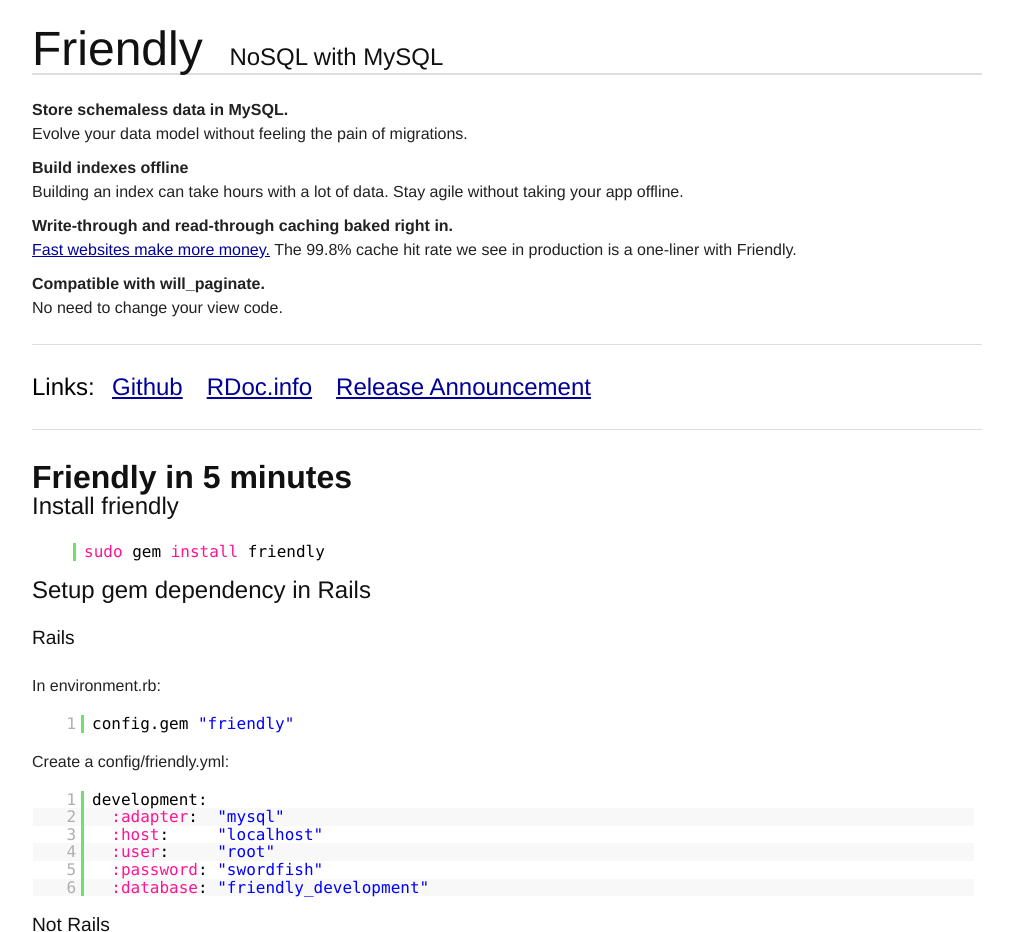
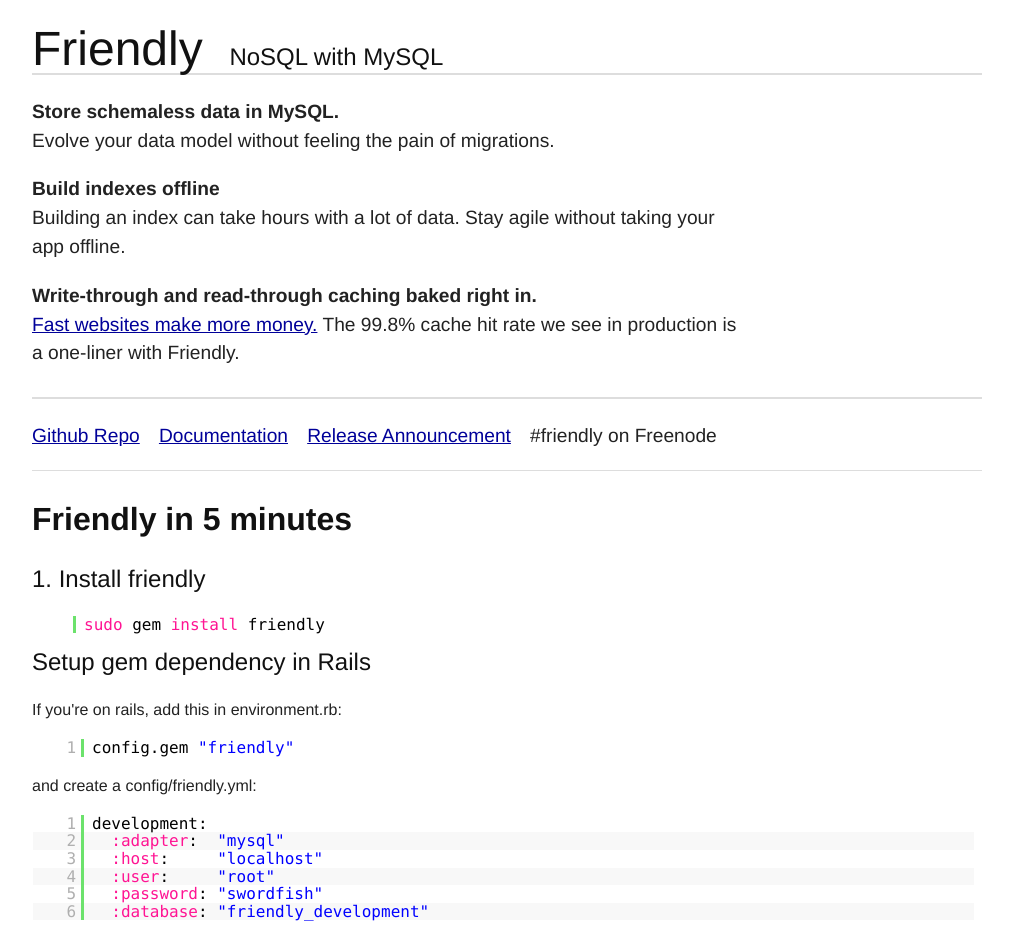
Before and after one commit to jamesgolick/friendly, a plain HTML site: page website/index.html in a window 1280 px wide. Shown: the top 932 px of the page, without its empty margins (133-1146 px from the left). Drawn offline with Linux system fonts and the light colour scheme.

Commit message:
update design a little

```diff
--- a/website/index.html
+++ b/website/index.html
@@ -27,7 +27,7 @@
 
     <h1>Friendly &nbsp;<span>NoSQL with MySQL</span></h1>
     <hr/>
-	  <dl>
+	  <dl class="span-18">
 	    <dt>Store schemaless data in MySQL.</dt>
 	    <dd>Evolve your data model without feeling the pain of migrations.</dd>
 
@@ -36,35 +36,31 @@
 
 	    <dt>Write-through and read-through caching baked right in.</dt>
 	    <dd><a href="http://radar.oreilly.com/2009/10/watching-websites.html">Fast websites make more money.</a> The 99.8% cache hit rate we see in production is a one-liner with Friendly.</dd>
-
-	    <dt>Compatible with will_paginate.</dt>
-	    <dd>No need to change your view code.</dd>
 	  </dl>
       <hr />
       <div class="span-24" id="links">
-      	<div class="span-2 loud">Links:</div>
       	<div class="span-22 last">
       	  <ul>
-      	    <li><a href="http://github.com/giraffesoft/friendly">Github</a></li>
-      	    <li><a href="http://rdoc.info/giraffesoft/friendly">RDoc.info</a></li>
+      	    <li><a href="http://github.com/giraffesoft/friendly">Github Repo</a></li>
+      	    <li><a href="http://rdoc.info/giraffesoft/friendly">Documentation</a></li>
       	    <li><a href="http://jamesgolick.com/etc">Release Announcement</a></li>
+	    <li>#friendly on Freenode</li>
       	  </ul>
       	</div>
       </div>
       <hr />
       <h2>Friendly in 5 minutes</h2>
-      <h3>Install friendly</h3>
+      <h3>1. Install friendly</h3>
       <div class="nolinenumbers">
 	<pre class="brush: bash;">sudo gem install friendly</pre>
       </div>
 
       <h3>Setup gem dependency in Rails</h3>
-      <h4>Rails</h4>
-      <p class="bottom">In environment.rb:</p>
+      <p class="bottom">If you're on rails, add this in environment.rb:</p>
       <pre class="brush: ruby;">config.gem "friendly"</pre>
 
 
-      <p class="bottom">Create a config/friendly.yml:</p>
+      <p class="bottom">and create a config/friendly.yml:</p>
       <pre class="brush: ruby;">
 	development:
 	  :adapter:  "mysql"
--- a/website/styles/friendly.css
+++ b/website/styles/friendly.css
@@ -12,17 +12,18 @@ h1 {
 
 h2 {
 	font-weight: bold;
-	margin: 0 0 -7px 0;
 }
 
 .quiet {
 	color: #777;
 }
 
-dl {}
+dl {
+  font-size: 1.2em;
+}
 	dl dt {}
 	dl dd {
-		margin: 0 0 10px 0;
+		margin: 0 0 20px 0;
 	}
 
 
@@ -42,7 +43,7 @@ dl {}
 }
 
 #links {
-  font-size: 1.5em;
+  font-size: 1.2em;
 }
 #links ul {
   padding-left: 0px;
```
